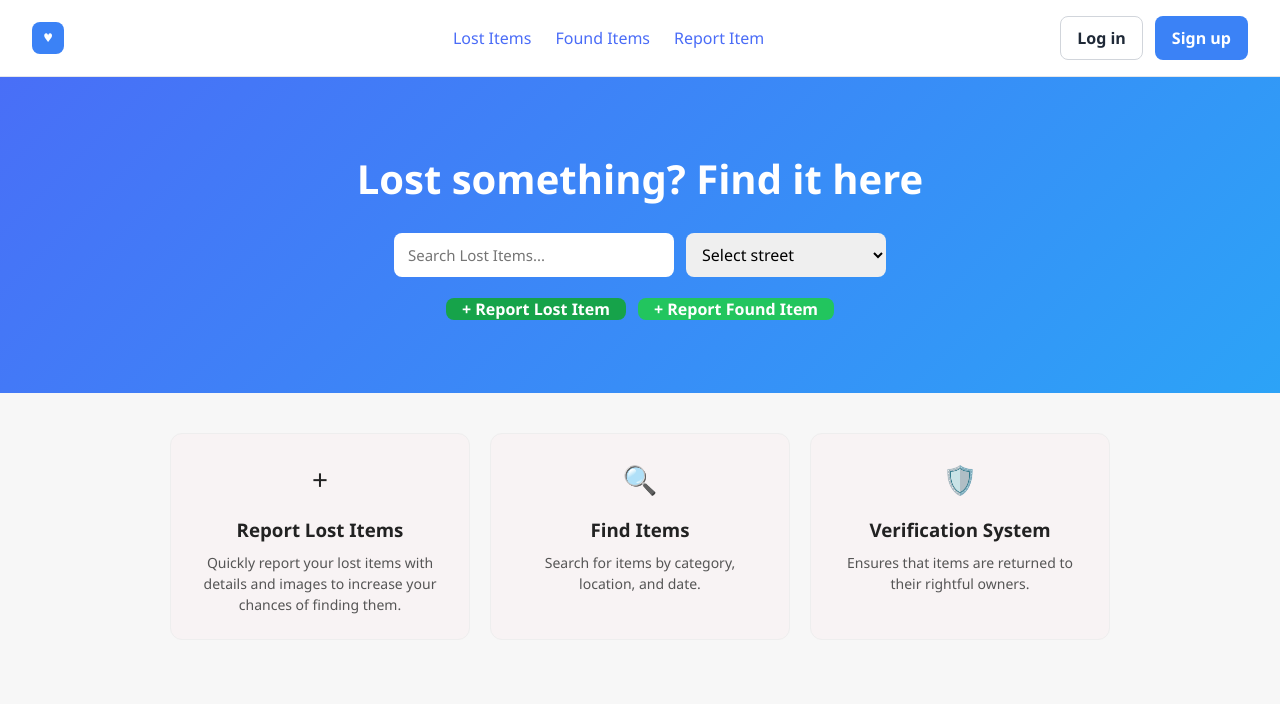
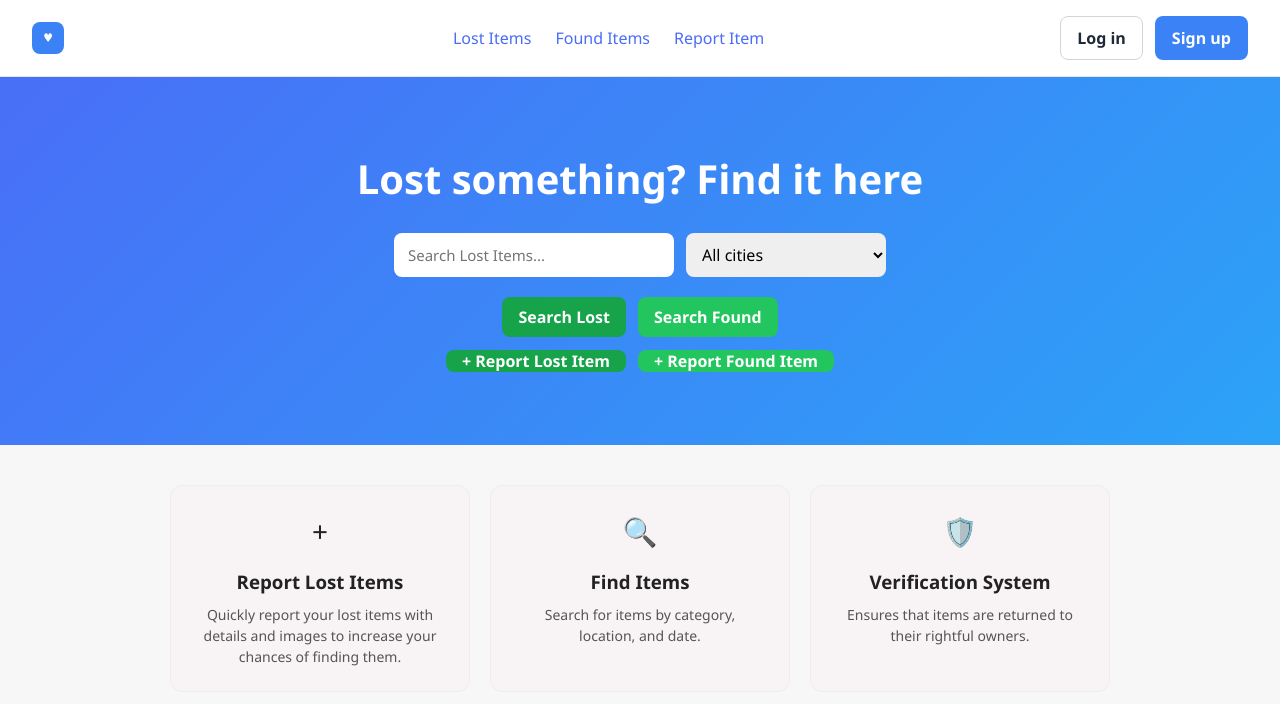
Before and after one commit to Kenzhe17/lost-and-found-project-frontend, a React (Vite) app: page / in a window 1280 px wide. Shown: the top 704 px of the page. Built offline with nearby package versions, Linux system fonts and the light colour scheme; no server answers.

Commit message:
feat(search): wire home search to lost/found filtering via query params

```diff
--- a/src/pages/FoundPage/FoundPage.tsx
+++ b/src/pages/FoundPage/FoundPage.tsx
@@ -1,5 +1,5 @@
 import { useEffect, useMemo, useState } from "react";
-import { Link, useNavigate } from "react-router-dom";
+import { Link, useNavigate, useSearchParams } from "react-router-dom";
 import styles from "./FoundPage.module.css";
 import { getItems } from "../../api/items";
 import type { Item } from "../../types/item";
@@ -14,7 +14,12 @@ function getStatusLabel(status: Item["status"]) {
 
 export default function FoundPage() {
   const navigate = useNavigate();
-  const [searchQuery, setSearchQuery] = useState("");
+  const [searchParams] = useSearchParams();
+  const initialQuery = searchParams.get("query") ?? "";
+  const initialCity = searchParams.get("street") ?? "";
+
+  const [searchQuery, setSearchQuery] = useState(initialQuery);
+  const [cityFilter, setCityFilter] = useState(initialCity);
   const [selectedCategory, setSelectedCategory] = useState("All Items");
   const [items, setItems] = useState<Item[]>([]);
   const [loading, setLoading] = useState(true);
@@ -46,9 +51,12 @@ export default function FoundPage() {
         selectedCategory === "All Items" ||
         item.category.toLowerCase() === selectedCategory.toLowerCase();
 
-      return textMatch && categoryMatch;
+      const cityMatch =
+        !cityFilter || item.location.toLowerCase().includes(cityFilter.toLowerCase());
+
+      return textMatch && categoryMatch && cityMatch;
     });
-  }, [items, searchQuery, selectedCategory]);
+  }, [items, searchQuery, selectedCategory, cityFilter]);
 
   return (
     <div className={styles.container}>
--- a/src/pages/HomePage/HomePage.module.css
+++ b/src/pages/HomePage/HomePage.module.css
@@ -111,6 +111,14 @@
   flex-wrap: wrap;
 }
 
+.searchActions {
+  display: flex;
+  justify-content: center;
+  gap: 12px;
+  margin-bottom: 12px;
+  flex-wrap: wrap;
+}
+
 .reportLink {
   text-decoration: none;
 }
@@ -199,6 +207,11 @@
     align-items: center;
   }
 
+  .searchActions {
+    flex-direction: column;
+    align-items: center;
+  }
+
   .lostBtn,
   .foundBtn {
     width: min(420px, 100%);
--- a/src/pages/HomePage/HomePage.tsx
+++ b/src/pages/HomePage/HomePage.tsx
@@ -9,6 +9,17 @@ export default function HomePage() {
   const { isAuthenticated, logout } = useAuth();
   const [searchQuery, setSearchQuery] = useState("");
   const [street, setStreet] = useState("");
+
+  const goToSearch = (type: "lost" | "found") => {
+    const params = new URLSearchParams();
+    const query = searchQuery.trim();
+    if (query) params.set("query", query);
+    if (street) params.set("street", street);
+
+    const base = type === "lost" ? "/lost" : "/found";
+    const qs = params.toString();
+    navigate(qs ? `${base}?${qs}` : base);
+  };
 
   return (
     <div className={styles.container}>
@@ -69,13 +80,26 @@ export default function HomePage() {
               placeholder="Search Lost Items..."
               value={searchQuery}
               onChange={(e) => setSearchQuery(e.target.value)}
+              onKeyDown={(e) => {
+                if (e.key === "Enter") {
+                  goToSearch("lost");
+                }
+              }}
             />
             <select value={street} onChange={(e) => setStreet(e.target.value)} className={styles.select}>
-              <option value="">Select street</option>
-              <option value="dostyk">Dostyk Avenue</option>
-              <option value="tolebi">Tole Bi Street</option>
-              <option value="abay">Abay Avenue</option>
+              <option value="">All cities</option>
+              <option value="Алматы">Almaty</option>
+              <option value="Астана">Astana</option>
+              <option value="Шымкент">Shymkent</option>
             </select>
+          </div>
+          <div className={styles.searchActions}>
+            <button type="button" className={styles.lostBtn} onClick={() => goToSearch("lost")}>
+              Search Lost
+            </button>
+            <button type="button" className={styles.foundBtn} onClick={() => goToSearch("found")}>
+              Search Found
+            </button>
           </div>
           <div className={styles.reportButtons}>
             <Link to="/submit" className={styles.reportLink}>
--- a/src/pages/LostPage/LostPage.tsx
+++ b/src/pages/LostPage/LostPage.tsx
@@ -1,5 +1,5 @@
 import { useEffect, useMemo, useState } from "react";
-import { Link, useNavigate } from "react-router-dom";
+import { Link, useNavigate, useSearchParams } from "react-router-dom";
 import styles from "./LostPage.module.css";
 import { getItems } from "../../api/items";
 import type { Item } from "../../types/item";
@@ -8,7 +8,12 @@ const categories = ["All Items", "Electronics", "Bags", "Jewelry", "Accessories"
 
 export default function LostPage() {
   const navigate = useNavigate();
-  const [searchQuery, setSearchQuery] = useState("");
+  const [searchParams] = useSearchParams();
+  const initialQuery = searchParams.get("query") ?? "";
+  const initialCity = searchParams.get("street") ?? "";
+
+  const [searchQuery, setSearchQuery] = useState(initialQuery);
+  const [cityFilter, setCityFilter] = useState(initialCity);
   const [selectedCategory, setSelectedCategory] = useState("All Items");
   const [items, setItems] = useState<Item[]>([]);
   const [loading, setLoading] = useState(true);
@@ -40,9 +45,12 @@ export default function LostPage() {
         selectedCategory === "All Items" ||
         item.category.toLowerCase() === selectedCategory.toLowerCase();
 
-      return textMatch && categoryMatch;
+      const cityMatch =
+        !cityFilter || item.location.toLowerCase().includes(cityFilter.toLowerCase());
+
+      return textMatch && categoryMatch && cityMatch;
     });
-  }, [items, searchQuery, selectedCategory]);
+  }, [items, searchQuery, selectedCategory, cityFilter]);
 
   return (
     <div className={styles.container}>
```
